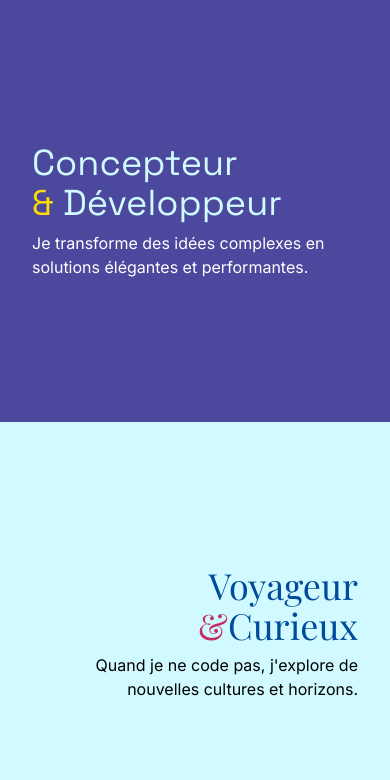
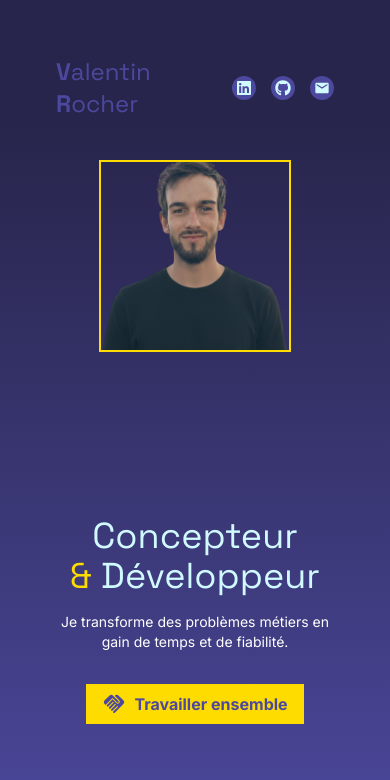
Before and after one commit to valantynrocher/valentin-portfolio, a Next.js app: page / in a window 390 px wide. Shown: the top 780 px of the page. Built offline with nearby package versions, Linux system fonts and the light colour scheme; a web font is replaced by a local one.

Commit message:
feat: working on Home page
- Created a perfect mobile adaptation
- Installed react-icons
- Optimizing custom theme colors

```diff
--- a/app/globals.css
+++ b/app/globals.css
@@ -9,15 +9,11 @@
   --text-button: #4c489d;
 }
 
-/*
-  SECTION 3 : VALEURS DU THÈME ALTERNATIF (EXPLORE)
-  (Votre code, qui est parfait)
-*/
 .theme-explore {
   --bg-default: #d0faff;
   --bg-paper: #77c3cc;
   --accent: #c12f62;
-  --text-primary: #004b9c;
+  --text-primary: #4c489d; /* bleu #004b9c; */
   --text-secondary: #000000;
   --text-button: #d0faff;
 }
@@ -34,11 +30,18 @@
   --font-displayExplore: var(--font-playfair);
 }
 
-/* 4. Configuration globale du body */
 body {
-  /* On utilise les nouvelles couleurs V4 qui pointent vers nos variables */
   background-color: var(--color-background);
   color: var(--color-primary);
   transition: background-color 0.3s ease, color 0.3s ease;
   font-family: var(--font-inter), sans-serif;
 }
+
+.no-scrollbar::-webkit-scrollbar {
+  display: none;
+}
+
+.no-scrollbar {
+  -ms-overflow-style: none;
+  scrollbar-width: none;
+}
--- a/app/layout.tsx
+++ b/app/layout.tsx
@@ -2,7 +2,6 @@ import type { Metadata } from "next";
 import { Inter, Space_Grotesk, Playfair_Display } from "next/font/google";
 import "./globals.css";
 
-// Configuration de la police par défaut (Inter)
 const inter = Inter({
   subsets: ["latin"],
   display: "swap",
@@ -12,13 +11,13 @@ const inter = Inter({
 const spaceGrotesk = Space_Grotesk({
   subsets: ["latin"],
   display: "swap",
-  variable: "--font-space-grotesk", // Variable pour 'Tech'
+  variable: "--font-space-grotesk",
 });
 
 const playfair = Playfair_Display({
   subsets: ["latin"],
   display: "swap",
-  variable: "--font-playfair", // Variable pour 'Explore'
+  variable: "--font-playfair",
 });
 
 export const metadata: Metadata = {
@@ -33,13 +32,9 @@ export default function RootLayout({
   children: React.ReactNode;
 }>) {
   return (
-    <html lang="fr">
-      {/* On applique juste la variable --font-inter.
-        La classe "font-sans" sera appliquée par défaut par Tailwind v4
-        grâce à notre @theme dans globals.css
-      */}
+    <html lang="fr" className="h-full overflow-hidden">
       <body
-        className={`${inter.variable} ${spaceGrotesk.variable} ${playfair.variable}`}
+        className={`${inter.variable} ${spaceGrotesk.variable} ${playfair.variable} h-full overflow-hidden`}
       >
         {children}
       </body>
--- a/app/page.tsx
+++ b/app/page.tsx
@@ -1,49 +1,142 @@
-export default function Home() {
+"use client";
+import valentinPortrait from "@/public/valentin-portrait.png";
+import Image from "next/image";
+import { FaGithub, FaLinkedin } from "react-icons/fa";
+import { MdEmail, MdHandshake, MdOutlineExplore } from "react-icons/md";
+import { useEffect, useRef, useState } from "react";
+
+const Home = () => {
+  const [theme, setTheme] = useState("tech");
+  const scrollContainerRef = useRef<HTMLDivElement>(null);
+
+  useEffect(() => {
+    const handleScroll = () => {
+      if (scrollContainerRef.current) {
+        const scrollLeft = scrollContainerRef.current.scrollLeft;
+        const width = scrollContainerRef.current.offsetWidth;
+        setTheme(scrollLeft < width / 2 ? "tech" : "explore");
+      }
+    };
+
+    const scrollContainer = scrollContainerRef.current;
+    scrollContainer?.addEventListener("scroll", handleScroll);
+    return () => scrollContainer?.removeEventListener("scroll", handleScroll);
+  }, []);
+
   return (
-    <main className="flex min-h-screen flex-col lg:flex-row">
-      {/* ====================================================
-        PANNEAU 1: GAUCHE (TECH)
-        (Aucun changement ici, il utilise :root)
-      ==================================================== */}
-      <div className="relative flex flex-col justify-center items-center w-full lg:w-1/2 min-h-[50vh] lg:min-h-screen p-8 lg:p-16 bg-background  theme-tech">
-        <div className="max-w-md">
-          <h1 className="text-4xl lg:text-5xl font-displayTech mb-2 text-primary">
-            Concepteur
+    <div
+      className={`relative h-screen ${
+        theme === "tech" ? "theme-tech" : "theme-explore"
+      }`}
+    >
+      {/* Fixed Overlay */}
+      <div className="pointer-events-none absolute inset-0 z-20 flex flex-col p-14 pb-30">
+        <div className="flex w-full items-center justify-between">
+          <h2 className="text-2xl font-displayTech text-[var(--bg-default)] lg:text-3xl">
+            <span className="font-bold">V</span>alentin
             <br />
-            <span className="text-accent">&</span> Développeur
-          </h1>
-          <p className="text-secondary">
-            Je transforme des idées complexes en solutions élégantes et
-            performantes.
-          </p>
+            <span className="font-bold">R</span>ocher
+          </h2>
+          <div className="flex gap-[15px] lg:gap-[30px]">
+            <a
+              href="https://www.linkedin.com/in/valentin-rocher/"
+              target="_blank"
+              className="pointer-events-auto flex h-6 w-6 items-center justify-center rounded-full bg-[var(--bg-default)] lg:h-8 lg:w-8"
+            >
+              <FaLinkedin
+                size={16}
+                className="lg:size-[20px] text-[var(--text-primary)]"
+              />
+            </a>
+            <a
+              href="https://github.com/valantynrocher"
+              target="_blank"
+              className="pointer-events-auto flex h-6 w-6 items-center justify-center rounded-full bg-[var(--bg-default)] lg:h-8 lg:w-8"
+            >
+              <FaGithub
+                size={16}
+                className="lg:size-[20px] text-[var(--text-primary)]"
+              />
+            </a>
+            <a
+              href="mailto:valentinrocher@mailo.com"
+              className="pointer-events-auto flex h-6 w-6 items-center justify-center rounded-full bg-[var(--bg-default)] lg:h-8 lg:w-8"
+            >
+              <MdEmail
+                size={16}
+                className="lg:size-[20px] text-[var(--text-primary)]"
+              />
+            </a>
+          </div>
+        </div>
+        <div
+          className={`mx-auto mt-10 w-48 h-48 border-2 border-accent overflow-hidden lg:hidden ${
+            theme === "explore" ? "rounded-full" : ""
+          }`}
+        >
+          <Image
+            src={valentinPortrait}
+            alt="Portrait de Valentin"
+            className="object-cover w-full h-full"
+          />
         </div>
       </div>
 
-      {/* ====================================================
-        PANNEAU 2: DROITE (EXPLORE)
-        LA CORRECTION : On applique 'theme-explore' à un PARENT
-      ==================================================== */}
+      {/* Background Image */}
+      <div className="pointer-events-none absolute bottom-0 h-full z-10 w-full overflow-hidden hidden lg:block">
+        <Image
+          src={valentinPortrait}
+          alt="Portrait de Valentin"
+          className="opacity-50 absolute lg:h-full w-auto left-0 right-0 bottom-[-10%] mx-auto"
+        />
+      </div>
 
-      {/* 1. Ce wrapper PARENT définit le thème et prend la largeur */}
-      <div className="w-full lg:w-1/2 theme-explore">
-        {/* 2. Ce div ENFANT utilise les classes (bg-background)
-           qui vont maintenant hériter du thème 'explore' (cyan)
-        */}
-        <div className="relative flex flex-col justify-center items-center min-h-[50vh] lg:min-h-screen p-8 lg:p-16 bg-background  text-right">
-          <div className="max-w-md">
-            <h1 className="text-4xl lg:text-5xl font-displayExplore mb-2 text-primary">
+      {/* Scrolling Content */}
+      <main
+        ref={scrollContainerRef}
+        className="relative flex h-screen flex-row snap-x snap-mandatory overflow-x-auto no-scrollbar"
+      >
+        {/* Tech Section */}
+        <div className="relative w-full flex-shrink-0 lg:w-1/2 h-full p-14 pb-30 bg-gradient-to-b from-[var(--bg-paper)] from-15% to-[var(--bg-default)] theme-tech flex flex-col justify-end items-center text-center lg:items-start lg:text-left snap-center">
+          <div className="relative z-20 flex flex-col items-center lg:items-start">
+            <h1 className="text-4xl lg:text-5xl font-displayTech mb-4 lg:mb-6 text-primary">
+              Concepteur
+              <br />
+              <span className="text-accent">&</span> Développeur
+            </h1>
+            <p className="text-sm lg:text-base mb-4 lg:mb-6 text-secondary">
+              Je transforme des problèmes métiers en gain de temps et de
+              fiabilité.
+            </p>
+            <button className="mt-4 px-4 py-2 lg:px-6 lg:py-3 bg-accent text-button font-bold flex items-center gap-2">
+              <MdHandshake size={24} className="lg:size-[30px]" /> Travailler
+              ensemble
+            </button>
+          </div>
+        </div>
+
+        {/* Explore Section */}
+        <div className="relative w-full flex-shrink-0 lg:w-1/2 h-full p-14 pb-30 bg-gradient-to-b from-[var(--bg-paper)] from-15% to-[var(--bg-default)] theme-explore flex flex-col justify-end items-center lg:items-end snap-center">
+          <div className="z-20 w-full flex flex-col items-center text-center lg:items-end lg:text-right">
+            <h1 className="text-4xl lg:text-5xl font-displayExplore mb-4 lg:mb-6 text-primary">
               Voyageur
               <br />
               <span className="text-accent">&</span>
               Curieux
             </h1>
-            <p className="text-secondary">
-              Quand je ne code pas, j&apos;explore de nouvelles cultures et
-              horizons.
+            <p className="text-sm lg:text-base mb-4 lg:mb-6 text-secondary">
+              Quand je ne code pas, j&apos;explore de nouvelles cultures et de
+              nouveaux horizons.
             </p>
+            <button className="mt-4 px-4 py-2 lg:px-6 lg:py-3 bg-accent text-button font-bold rounded-[40px] flex items-center gap-2">
+              <MdOutlineExplore size={24} className="lg:size-[30px]" /> Explorer
+              ensemble
+            </button>
           </div>
         </div>
-      </div>
-    </main>
+      </main>
+    </div>
   );
-}
+};
+
+export default Home;
```
Also changed, not shown: package.json (+6 -5 lines), public/valentin-portrait.png (added), 1 other file (tests, documents, lock files or other folders).
